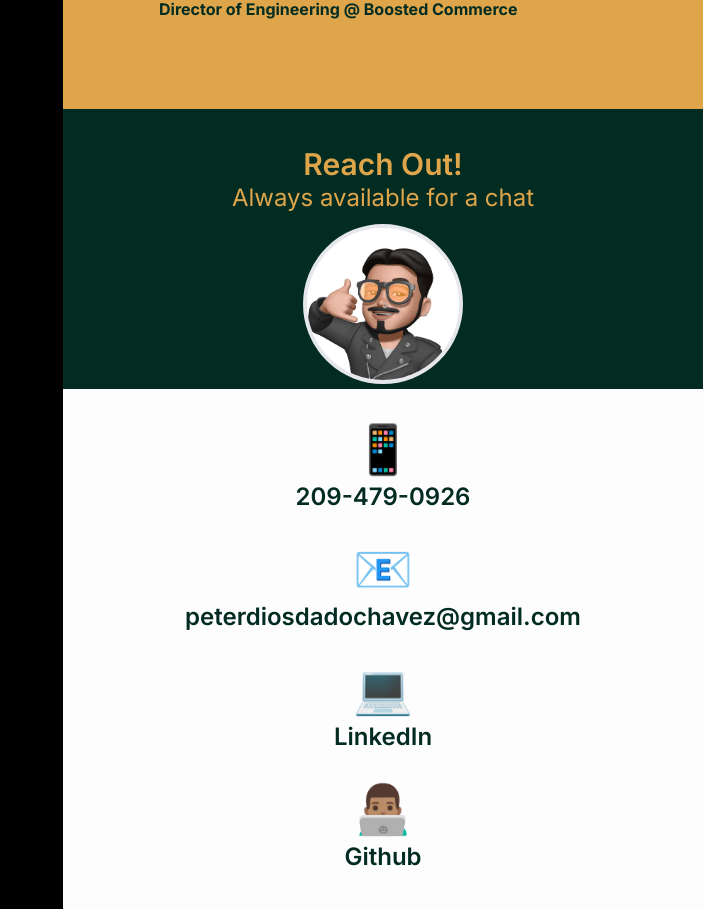
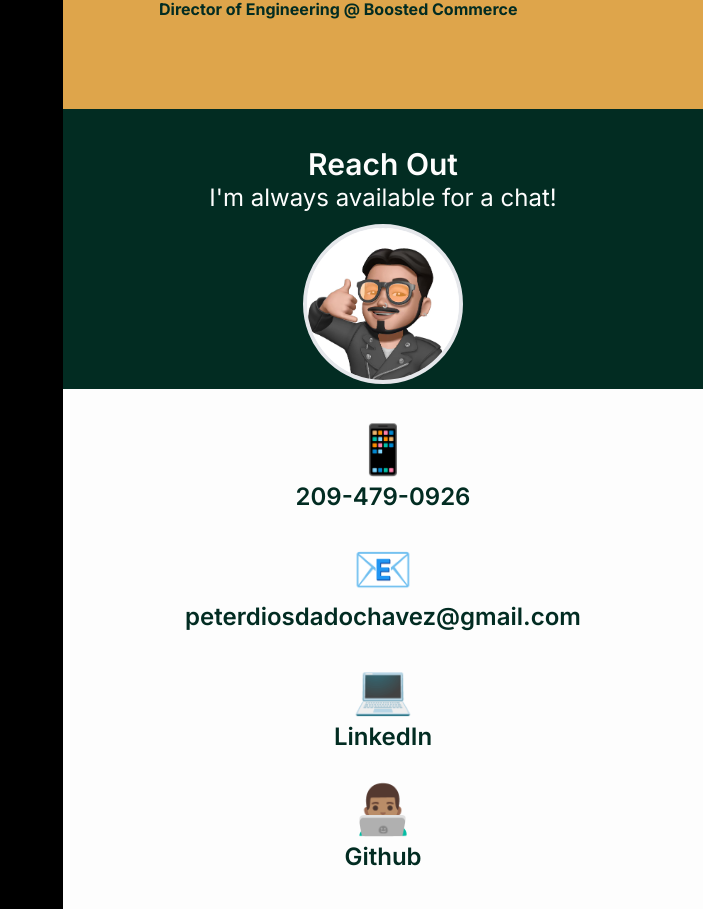
Before and after one commit to PetDios9/personal-site-v2, a Next.js app: page / in a window 1280 px wide. Shown: the part 3091-4000 px from the top of the page, without its empty margins (577-1280 px from the left). Built offline with nearby package versions, Linux system fonts and the light colour scheme.

Commit message:
changed font color on contact

```diff
--- a/src/components/Contact.tsx
+++ b/src/components/Contact.tsx
@@ -6,11 +6,11 @@ export default function Contact() {
     <div className="bg-tetriary-color h-screen flex justify-center items-center flex-col">
       <div className="bg-primary-color h-[35vh] w-screen lg:w-[50vw] flex flex-col items-center justify-around pt-5 lg:pt-8">
         <div className="flex flex-col justify-center items-center">
-          <h2 className="text-secondary-color text-3xl font-semibold">
-            Reach Out!
+          <h2 className="text-tetriary-color text-3xl font-semibold">
+            Reach Out
           </h2>
-          <h3 className="text-secondary-color text-2xl">
-            Always available for a chat
+          <h3 className="text-tetriary-color text-2xl">
+            I'm always available for a chat!
           </h3>
         </div>
         <div className="relative rounded-full flex bg-tetriary-color size-40 border-4 bg-[url('/avatar.png')] bg-center bg-cover">
```
